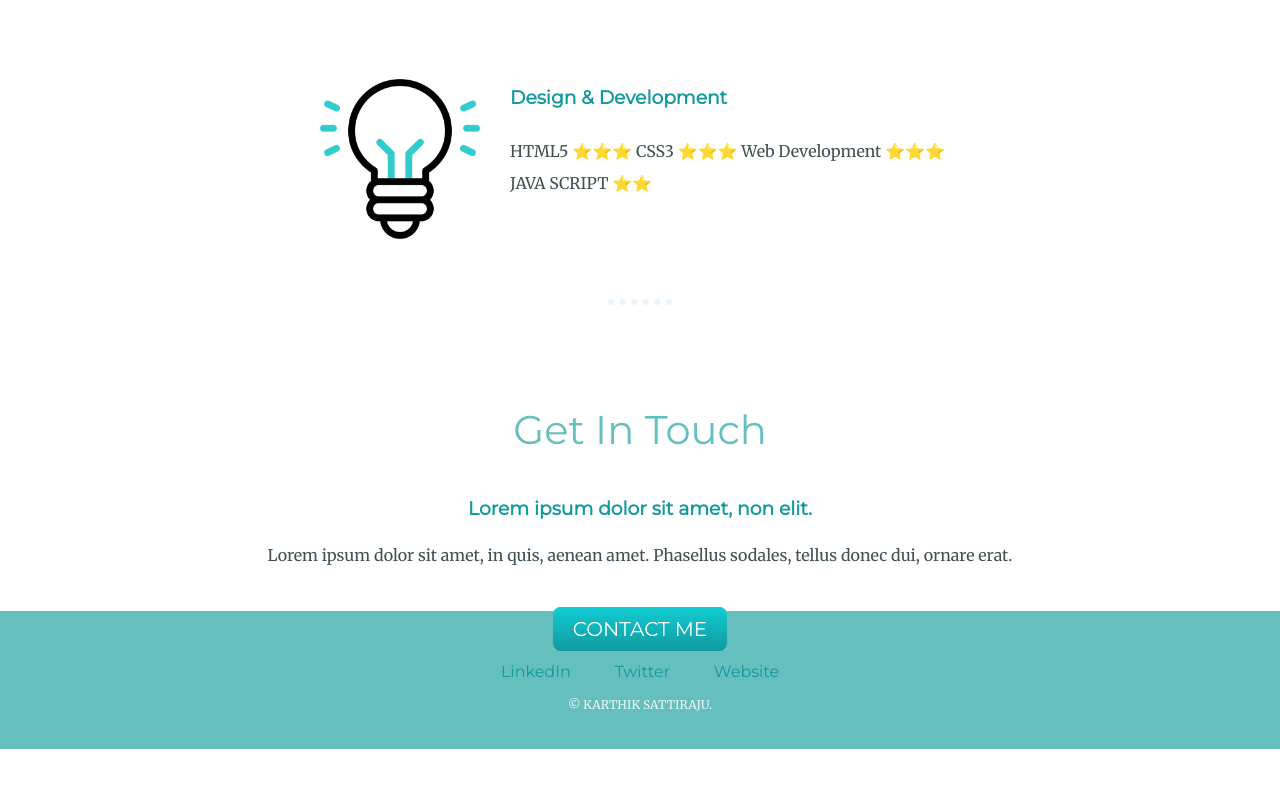
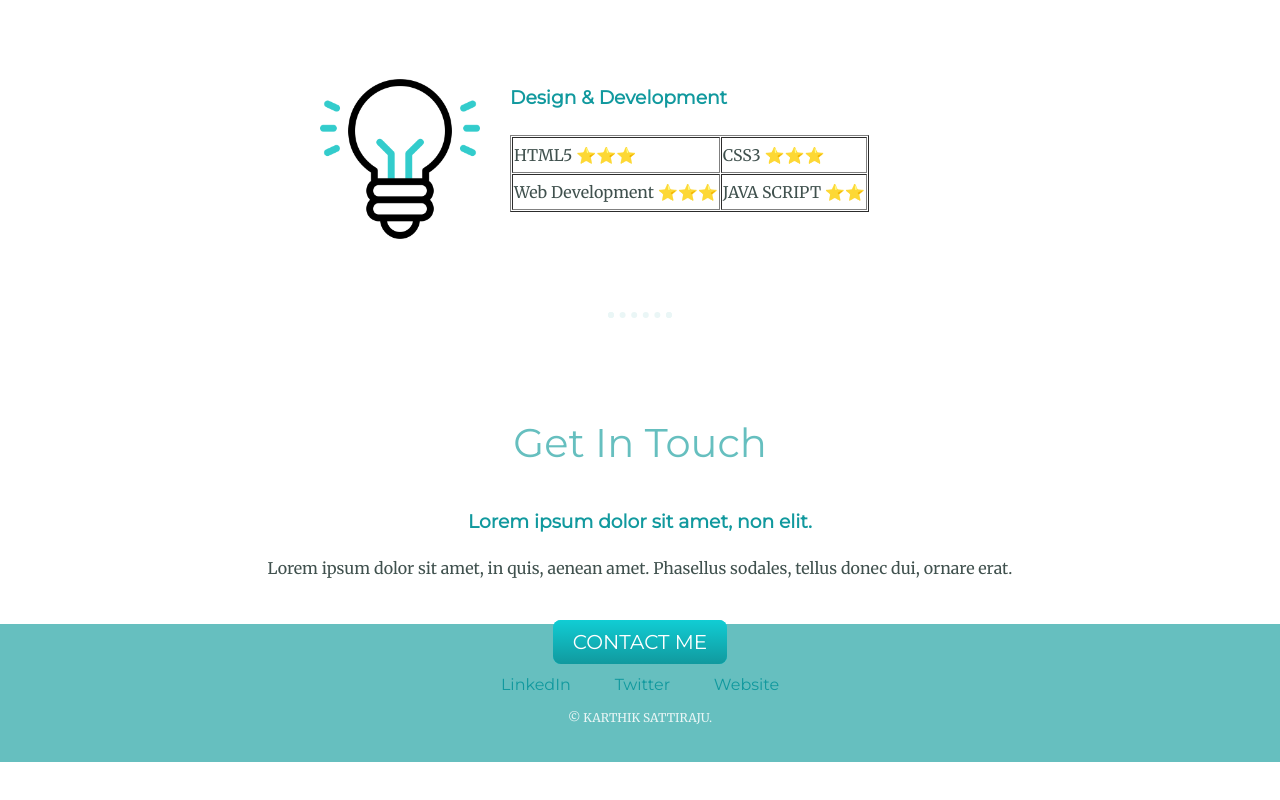
Before and after one commit to Karthk31/site, a plain HTML site: page index.html in a window 1280 px wide. Shown: the part 1728-2528 px from the top of the page. Drawn offline with Linux system fonts and the light colour scheme.

Commit message:
Update index.html

```diff
--- a/index.html
+++ b/index.html
@@ -33,6 +33,7 @@
       <div class="skill-row">
         <img class="idea" src="image/idea.png" alt="idea">
         <h3>Design & Development</h3>
+        <table cellspacing="1" border="1">
        <tbody>
       <tr>
         <td> HTML5 ⭐️⭐️⭐️</td>
```
